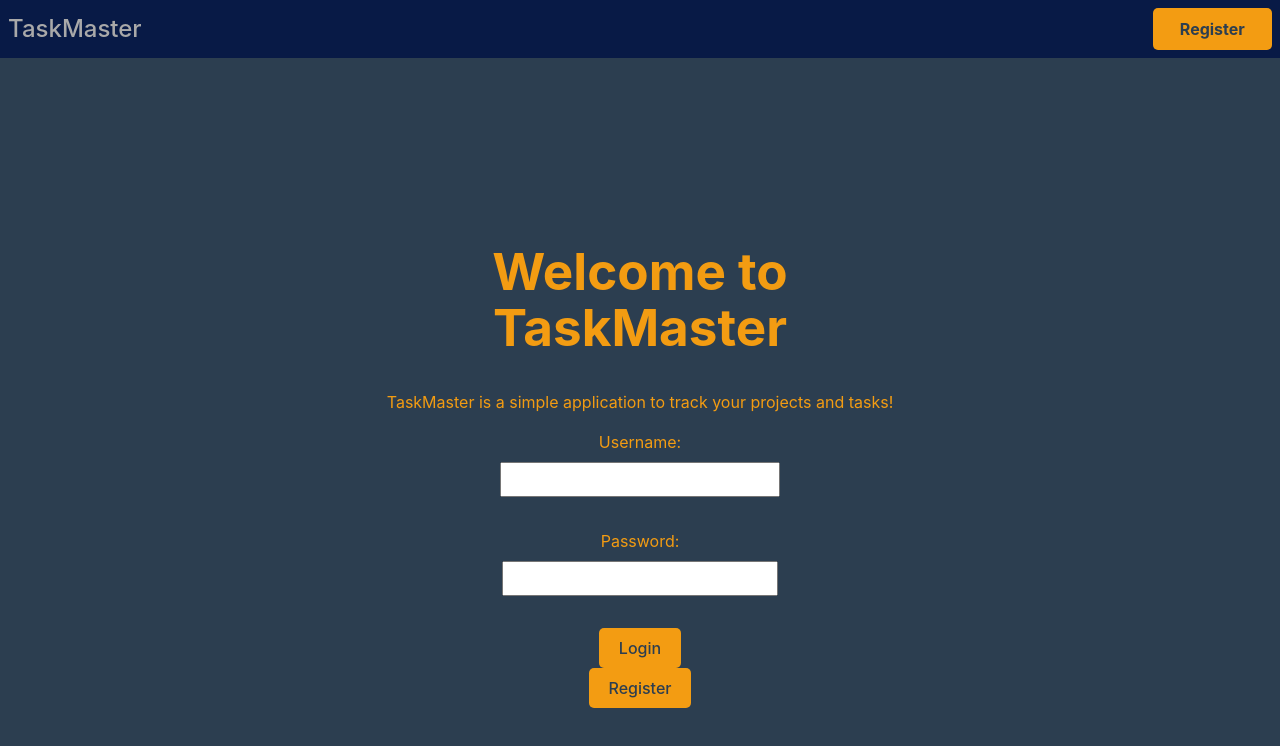
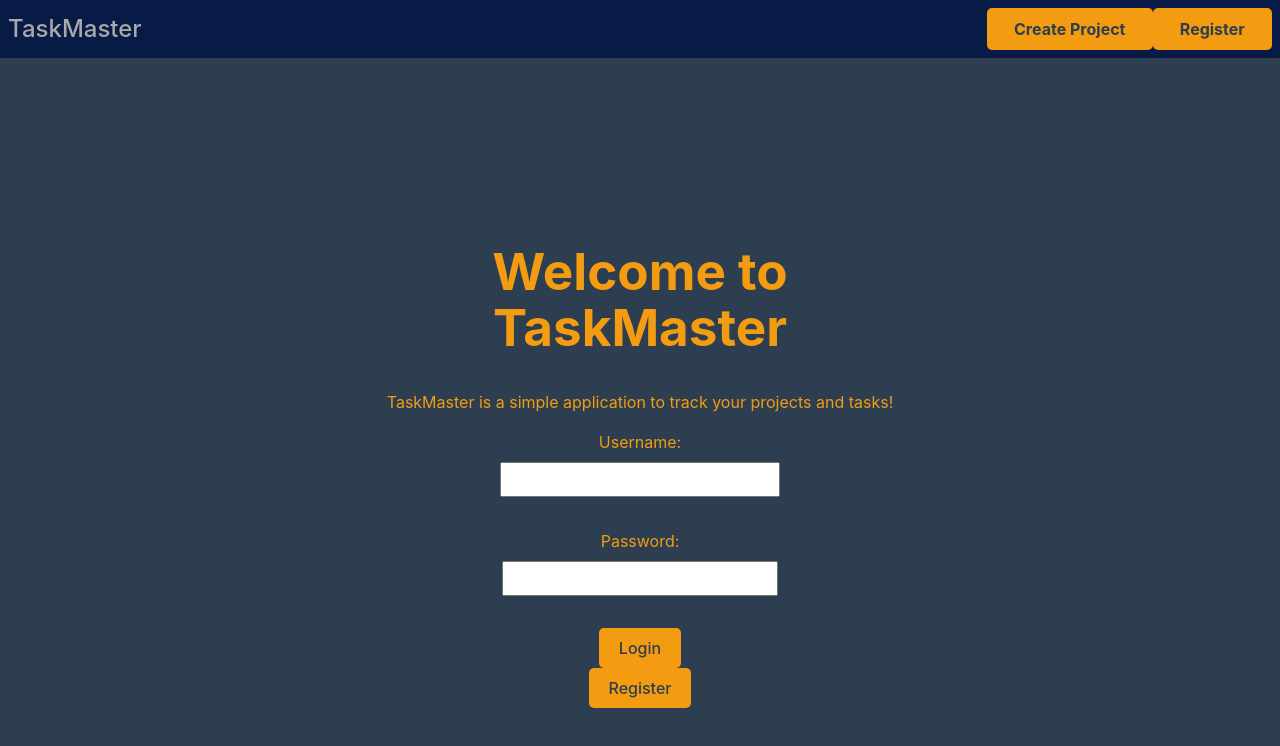
Before and after one commit to buchristo/Taskmaster, a React (Vite) app in the folder Frontend/taskmasterfront/: page / in a window 1280 px wide. Shown: the top 746 px of the page. Built offline with nearby package versions, Linux system fonts and the light colour scheme.

Commit message:
create project creator page, implement conditional render for create new project button in header

```diff
--- a/Frontend/taskmasterfront/src/components/Header.jsx
+++ b/Frontend/taskmasterfront/src/components/Header.jsx
@@ -1,4 +1,5 @@
 import '../styles/Header.css'
+import { isAuthenticated } from '../api/api'
 import { Outlet, Link } from 'react-router-dom'
 
 function Header() {
@@ -12,6 +13,13 @@ function Header() {
             TaskMaster
           </Link>
         </li>
+        {isAuthenticated &&
+        <li>
+          <Link to="/project/create">
+            <button type='button'>Create Project</button>
+          </Link>
+        </li>
+        }
         <li>
           <Link to="/register">
             <button type="button">Register</button>
--- /dev/null
+++ b/Frontend/taskmasterfront/src/pages/ProjectCreator.jsx
@@ -0,0 +1,17 @@
+import { isAuthenticated } from "../api/api"
+import { useEffect, useState } from "react";
+import { useNavigate } from "react-router-dom"
+
+export default function ProjectCreator(){
+    const navigate = useNavigate();
+
+    useEffect(() => {
+        if(!isAuthenticated()){
+            navigate("/");
+        }
+    },[navigate])
+
+    return <>
+        <h1>Project Create</h1>
+    </>
+}
```
Also changed, not shown: Frontend/taskmasterfront/src/main.jsx (+7 -2 lines).
